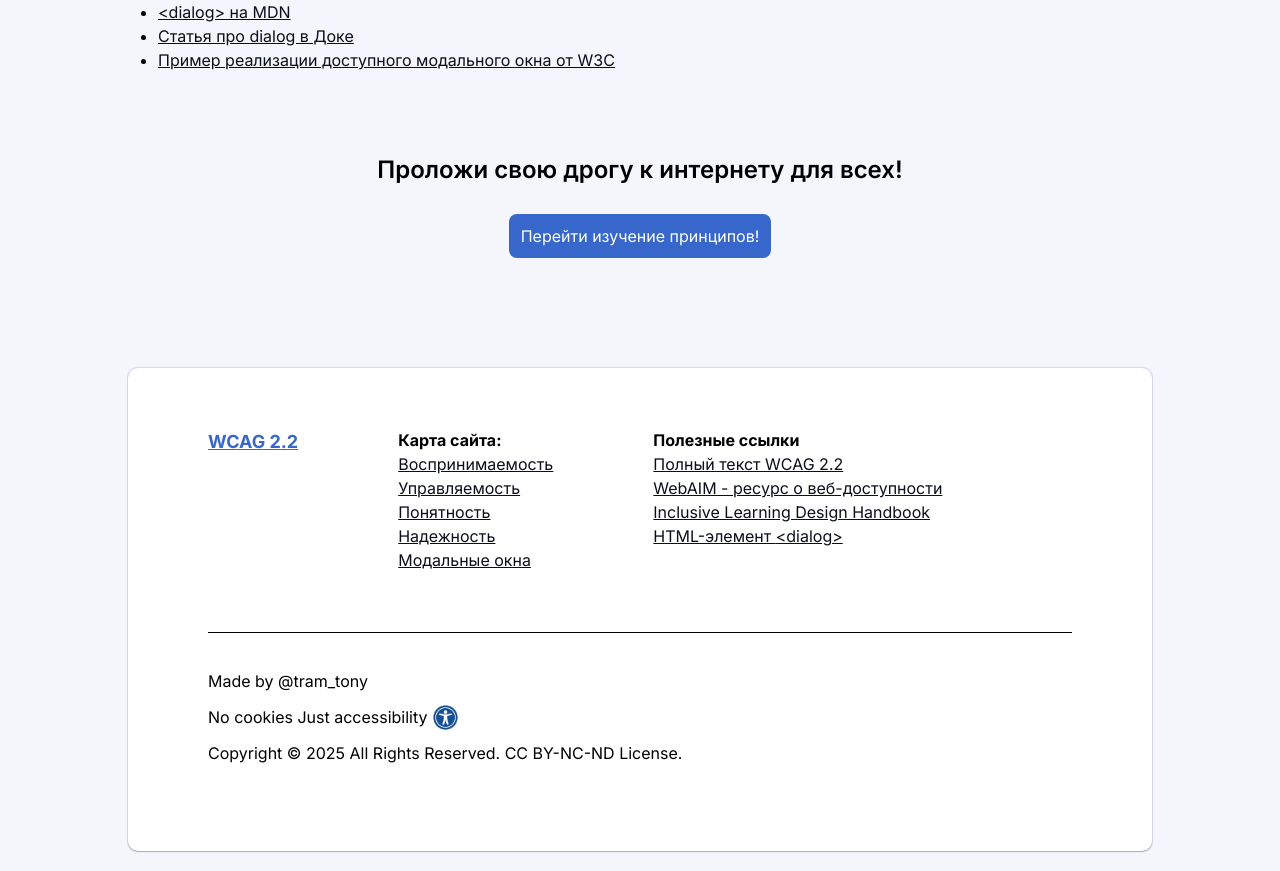
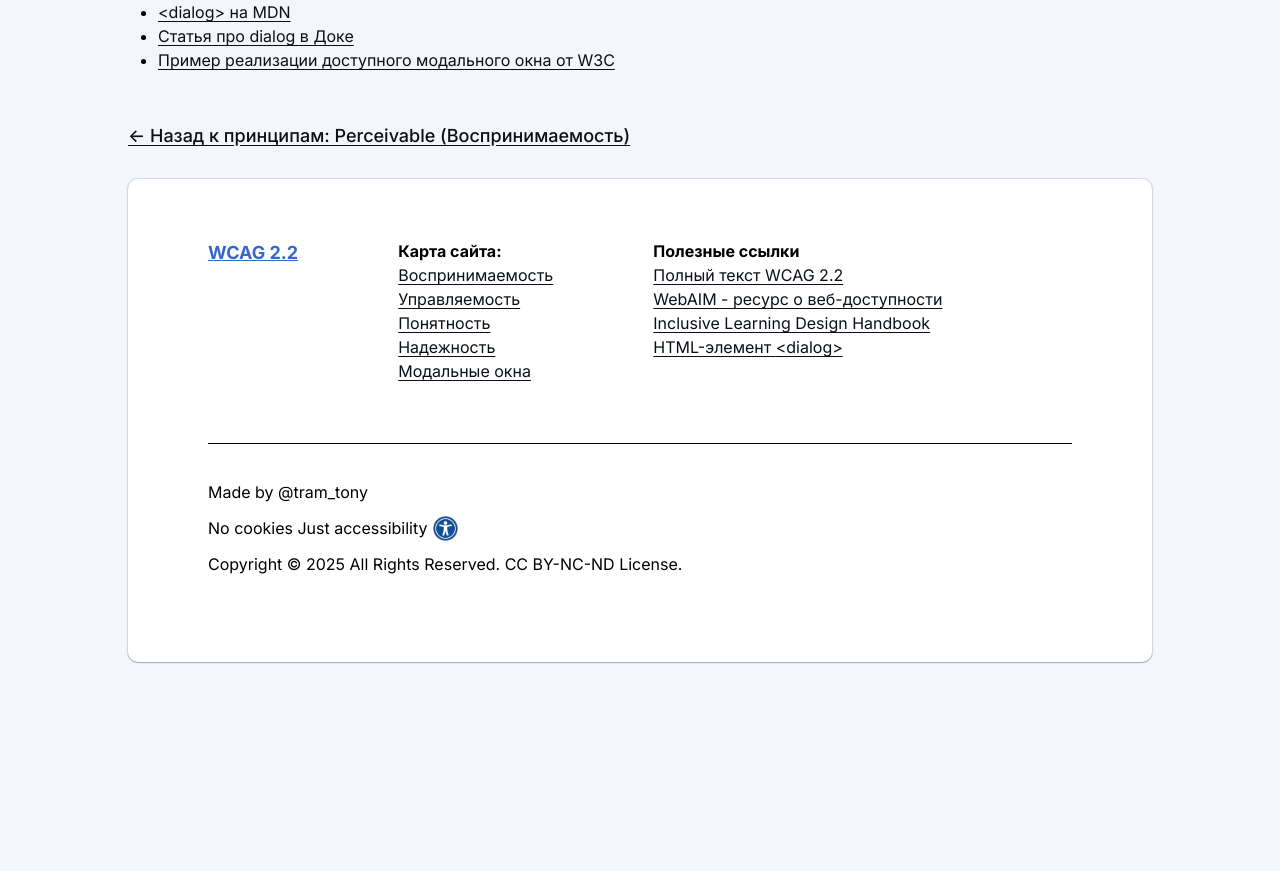
Before and after one commit to Serdyuk-prog/accessibility-guide, a React (Vite) app: page /accessibility-guide/modal in a window 1280 px wide. Shown: the part 3600-4471 px from the top of the page. After the commit the page ends 4282 px from the top, so only its background shows below. Built offline with nearby package versions, Linux system fonts and the light colour scheme.

Commit message:
feat: page nav links change

```diff
--- a/src/pages/ModalPage/ModalPage.css
+++ b/src/pages/ModalPage/ModalPage.css
@@ -21,6 +21,9 @@
     display: flex;
     width: 100%;
     justify-content: space-between;
+    font-size: 18px;
+    font-weight: 500;
+    margin-top: 10px;
   }
 
     .call-to-action {
--- a/src/pages/ModalPage/ModalPage.tsx
+++ b/src/pages/ModalPage/ModalPage.tsx
@@ -240,13 +240,10 @@ export const ModalPage = () => {
             </TextLink>
           </li>
         </ul>
-        <section className="call-to-action">
-          <div style={{ fontSize: '24px', fontWeight: 600 }}>
-            Проложи свою дрогу к интернету для всех!
-          </div>
-          <ButtonLink href="/perceivable">
-            Перейти изучение принципов!
-          </ButtonLink>
+        <section className="page-navigation">
+          <TextLink href="/perceivable" type="secondary">
+            {'<- Назад к принципам: Perceivable (Воспринимаемость)'}
+          </TextLink>
         </section>
       </div>
     </>
--- a/src/pages/OperablePage/OperablePage.css
+++ b/src/pages/OperablePage/OperablePage.css
@@ -21,5 +21,8 @@
     display: flex;
     width: 100%;
     justify-content: space-between;
+    font-size: 18px;
+    font-weight: 500;
+    margin-top: 10px;
   }
 }
--- a/src/pages/OperablePage/OperablePage.tsx
+++ b/src/pages/OperablePage/OperablePage.tsx
@@ -74,12 +74,12 @@ export const OperablePage = () => {
           </li>
         </ul>
         <div className="page-navigation">
-          <ButtonLink href="/perceivable" type="secondary">
+          <TextLink href="/perceivable" type="secondary">
             {'<- Ранее: Perceivable (Воспринимаемость)'}
-          </ButtonLink>
-          <ButtonLink href="/understandable" type="accent">
+          </TextLink>
+          <TextLink href="/understandable" type="accent">
             {'Далее: Understandable (Понятность) ->'}
-          </ButtonLink>
+          </TextLink>
         </div>
       </div>
     </>
--- a/src/pages/PerceivablePage/PerceivablePage.css
+++ b/src/pages/PerceivablePage/PerceivablePage.css
@@ -21,5 +21,8 @@
     display: flex;
     width: 100%;
     justify-content: flex-end;
+    font-size: 18px;
+    font-weight: 500;
+    margin-top: 10px;
   }
 }
--- a/src/pages/PerceivablePage/PerceivablePage.tsx
+++ b/src/pages/PerceivablePage/PerceivablePage.tsx
@@ -72,9 +72,9 @@ export const PerceivablePage = () => {
           </li>
         </ul>
         <div className="page-navigation">
-          <ButtonLink href="/operable" type="accent">
+          <TextLink href="/operable" type="accent">
             {'Далее: Operable (Управляемость) ->'}
-          </ButtonLink>
+          </TextLink>
         </div>
       </div>
     </>
--- a/src/pages/RobustPage/RobustPage.css
+++ b/src/pages/RobustPage/RobustPage.css
@@ -21,5 +21,8 @@
     display: flex;
     width: 100%;
     justify-content: space-between;
+    font-size: 18px;
+    font-weight: 500;
+    margin-top: 10px;
   }
 }
--- a/src/pages/RobustPage/RobustPage.tsx
+++ b/src/pages/RobustPage/RobustPage.tsx
@@ -69,12 +69,12 @@ export const RobustPage = () => {
           </li>
         </ul>
         <div className="page-navigation">
-          <ButtonLink href="/understandable" type="secondary">
+          <TextLink href="/understandable" type="secondary">
             {'<- Ранее: Understandable (Понятность)'}
-          </ButtonLink>
-          <ButtonLink href="/modal" type="accent">
+          </TextLink>
+          <TextLink href="/modal" type="accent">
             {'Далее: Доступность модальных окон ->'}
-          </ButtonLink>
+          </TextLink>
         </div>
       </div>
     </>
--- a/src/pages/UnderstandablePage/UnderstandablePage.css
+++ b/src/pages/UnderstandablePage/UnderstandablePage.css
@@ -21,5 +21,8 @@
     display: flex;
     width: 100%;
     justify-content: space-between;
+    font-size: 18px;
+    font-weight: 500;
+    margin-top: 10px;
   }
 }
--- a/src/pages/UnderstandablePage/UnderstandablePage.tsx
+++ b/src/pages/UnderstandablePage/UnderstandablePage.tsx
@@ -71,12 +71,12 @@ export const UnderstandablePage = () => {
           </li>
         </ul>
         <div className="page-navigation">
-          <ButtonLink href="/operable" type="secondary">
+          <TextLink href="/operable" type="secondary">
             {'<- Ранее: Operable (Управляемость)'}
-          </ButtonLink>
-          <ButtonLink href="/robust" type="accent">
+          </TextLink>
+          <TextLink href="/robust" type="accent">
             {'Далее: Robustness (Надежность) ->'}
-          </ButtonLink>
+          </TextLink>
         </div>
       </div>
     </>
--- a/src/shared/ui/TextLink/TextLink.css
+++ b/src/shared/ui/TextLink/TextLink.css
@@ -2,8 +2,27 @@
   color: #0B0F19;
   text-decoration: none;
   text-decoration: underline;
+  text-underline-offset: 3px;
 }
 
 .text-link:hover {
   color: #3767CB;
 }
+
+.text-link-secondary {
+  /* text-decoration: 2px underline; */
+}
+
+.text-link-secondary:hover {
+  color: #0B0F19;
+  text-decoration: #EE8EAC 3px underline;
+}
+
+.text-link-accent {
+  /* text-decoration: 2px underline; */
+}
+
+.text-link-accent:hover {
+  color: #0B0F19;
+  text-decoration: #E67E58 3px underline;
+}
--- a/src/shared/ui/TextLink/TextLink.tsx
+++ b/src/shared/ui/TextLink/TextLink.tsx
@@ -5,9 +5,10 @@ interface ITextLinkProps {
   children: React.ReactNode;
   href: string;
   isExternal?: boolean;
+  type?: 'primary' | 'secondary' | 'accent';
 }
 
-export const TextLink = ({ children, href, isExternal }: ITextLinkProps) => {
+export const TextLink = ({ children, href, isExternal, type }: ITextLinkProps) => {
   if (isExternal) {
     return (
       <a href={href} target="_blank" className="text-link">
@@ -16,7 +17,11 @@ export const TextLink = ({ children, href, isExternal }: ITextLinkProps) => {
     );
   }
   return (
-    <Link to={href} className="text-link" onClick={() => window.scroll({ top: 0, left: 0, behavior: 'smooth' })}>
+    <Link
+      to={href}
+      className={`text-link text-link-${type}`}
+      onClick={() => window.scroll({ top: 0, left: 0, behavior: 'smooth' })}
+    >
       {children}
     </Link>
   );
```
